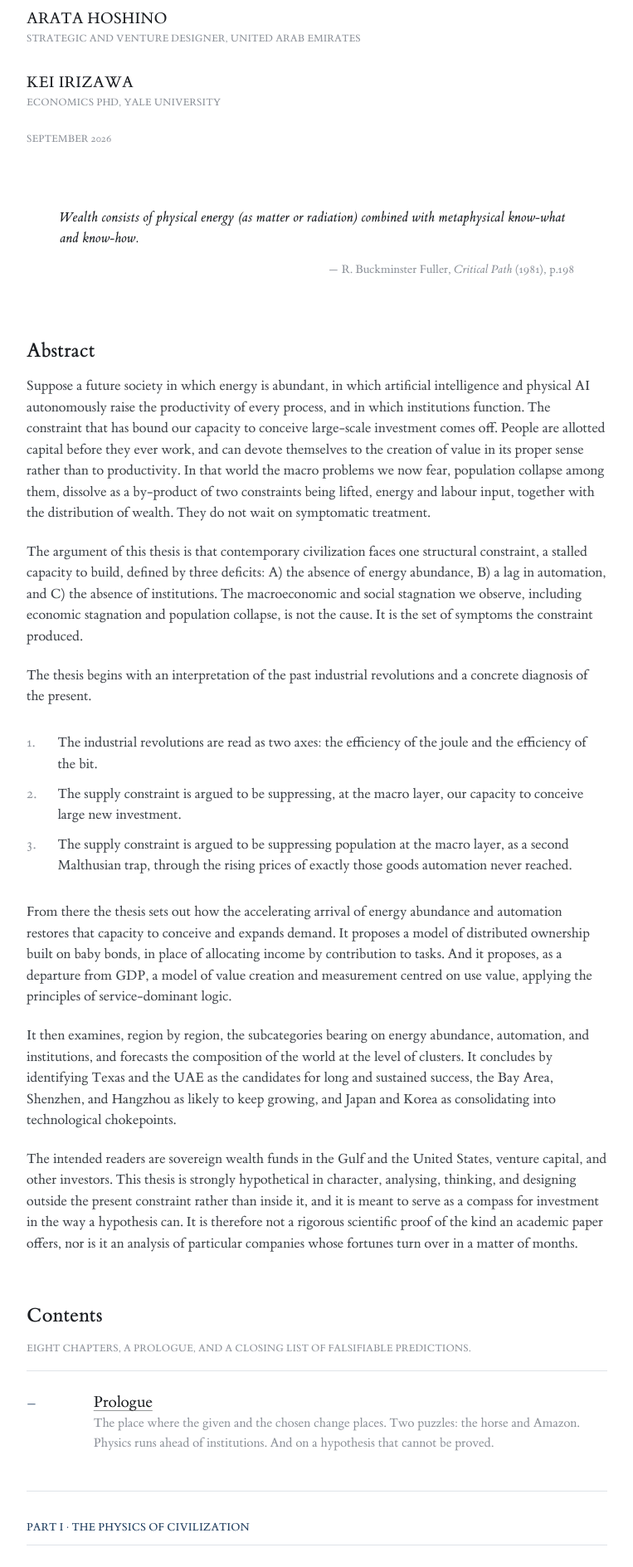
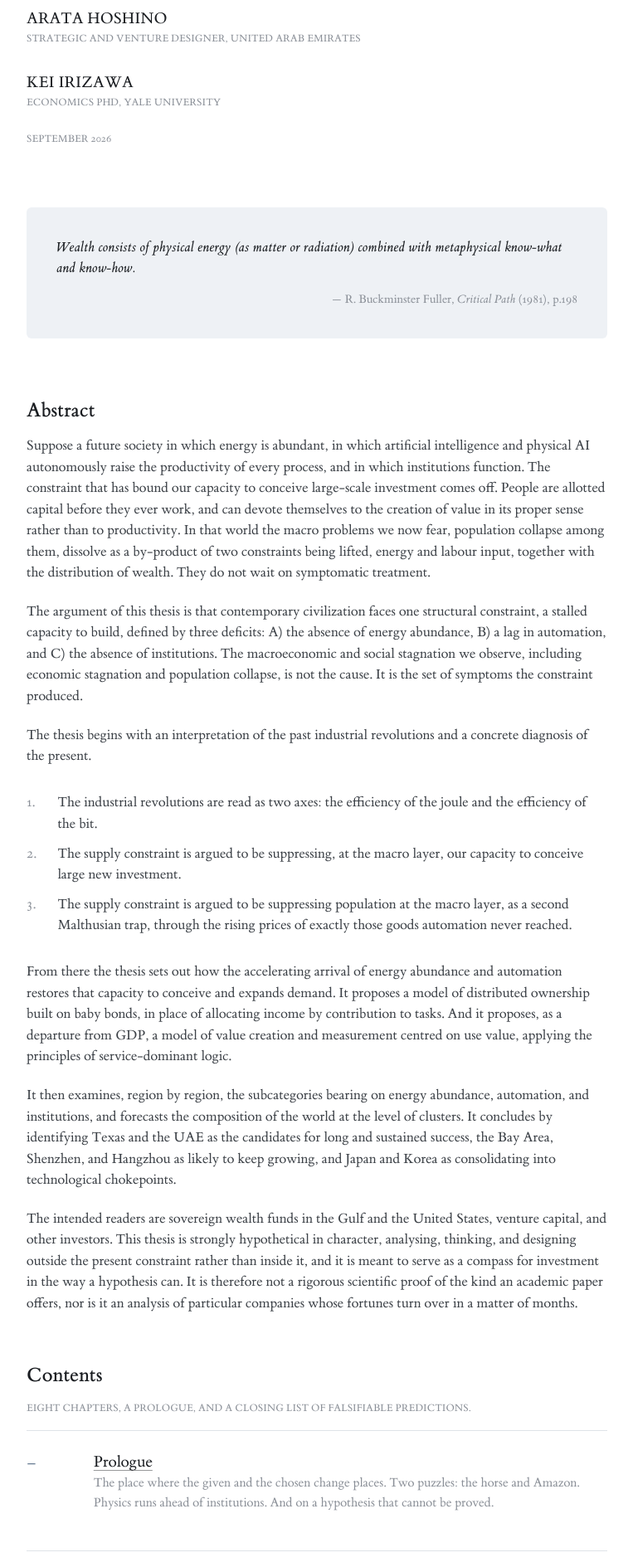
Before and after one commit to arata-hoshino/arata-hoshino.github.io, a Jekyll site: the page built from index.md, in a window 1280 px wide. Shown: the part 449-2338 px from the top of the page at 83% size, without its empty margins (258-1021 px from the left). Built offline with Jekyll 4.4.1, drawn with Linux system fonts in a browser that asks for light colours.

Commit message:
Set the epigraph in a pale panel the width of the column
The Fuller epigraph loses its indent and takes the tint the site already
uses for panels, squared to the measure so its edges line up with the
body below it.

Co-Authored-By: Claude Opus 5 (1M context) <noreply@anthropic.com>

```diff
--- a/assets/css/style.css
+++ b/assets/css/style.css
@@ -509,11 +509,13 @@ main {
   margin-top: clamp(2.5rem, 6vw, 3.75rem);
 }
 
-/* The epigraph sits between the masthead and the body, held in from the
-   measure on both sides, with its source set flush right. */
+/* The epigraph sits between the title block and the body, in a pale panel
+   the width of the column, with its source set flush right. */
 .epigraph {
   margin: clamp(3rem, 7vw, 4.5rem) 0 0;
-  padding: 0 clamp(0rem, 4vw, 2.5rem);
+  padding: clamp(1.5rem, 4vw, 2.25rem);
+  border-radius: 6px;
+  background: var(--tint);
 }
 
 .epigraph blockquote {
```
